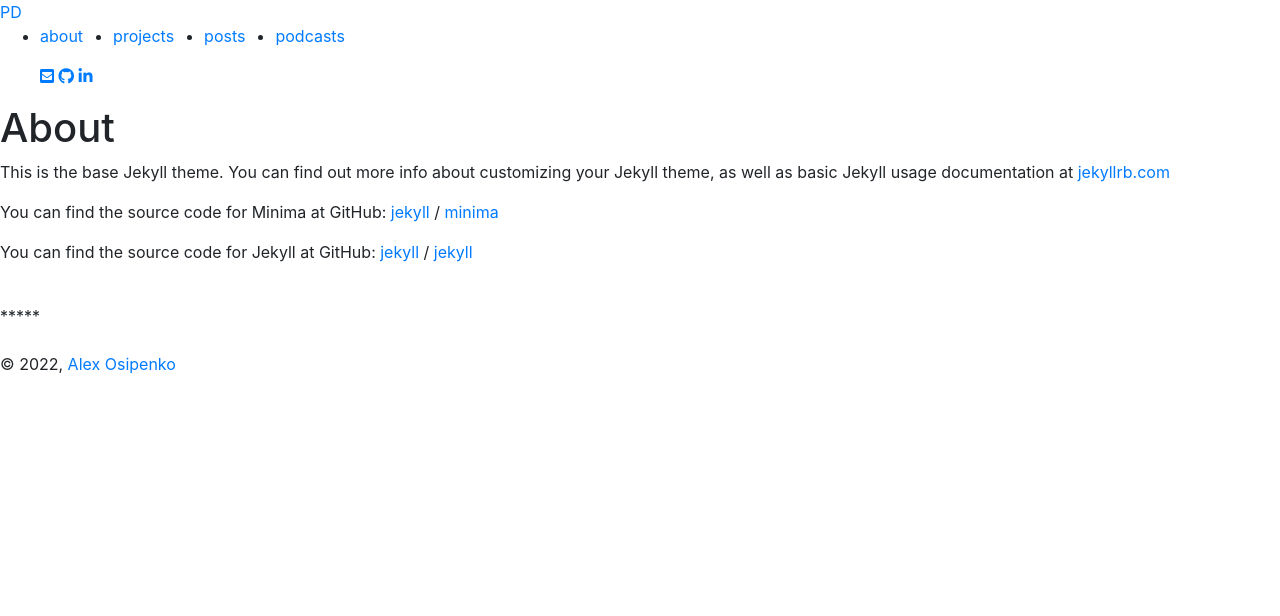
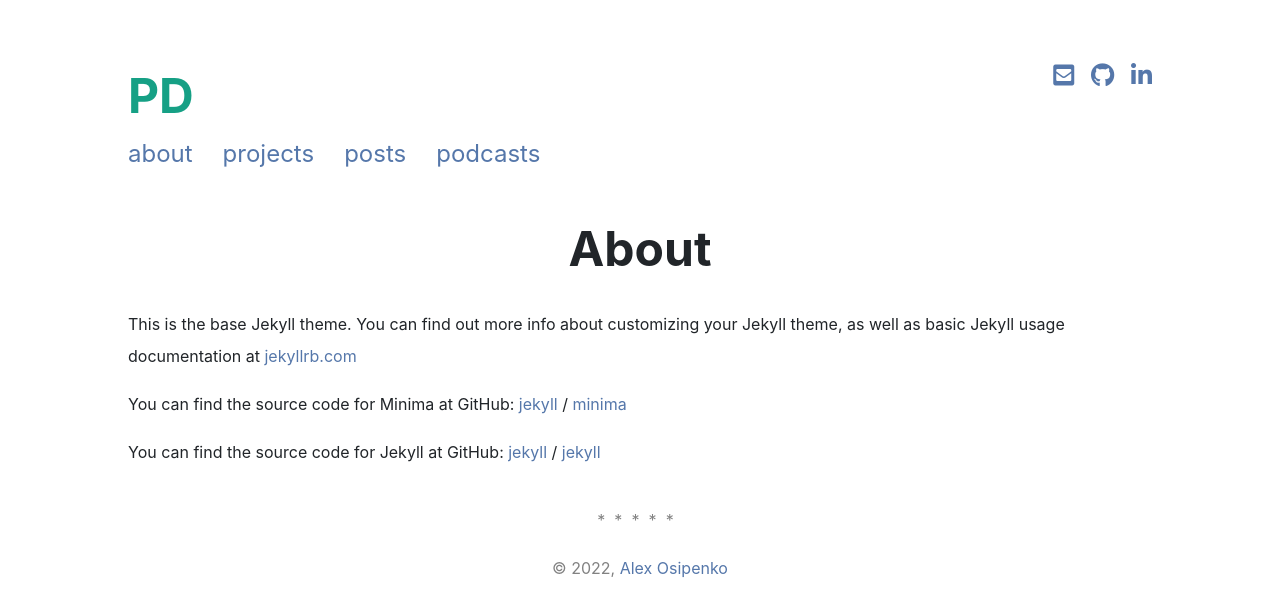
Before and after one commit to subpath/data-blog, a Jekyll site: the page built from about.markdown, in a window 1280 px wide. Shown: the top 616 px of the page. Built offline with Jekyll 4.4.1, drawn with Linux system fonts in a browser that asks for light colours; nearby versions of some CDN libraries; a style sheet for code colours, icons or effects is not loaded.

Commit message:
roll it back

```diff
--- a/_config.yml
+++ b/_config.yml
@@ -2,8 +2,8 @@ title: Piece Data # Shown in header on pages with full_logo: true
 short_logo: PD # Shown in header on all pages by default unless full_logo: true is set
 description: > # The description for your site
   Blog about Data Science, Machine Learning and statistics
-baseurl: "data-blog" # The subpath of your site, e.g. /blog/
-url: "https://subpath.github.io/" # The base hostname & protocol for your site
+baseurl: "" # The subpath of your site, e.g. /blog/
+url: "https://subpath.github.io/data-blog" # The base hostname & protocol for your site
 
 author:
   name: Alexander Osipenko
```
